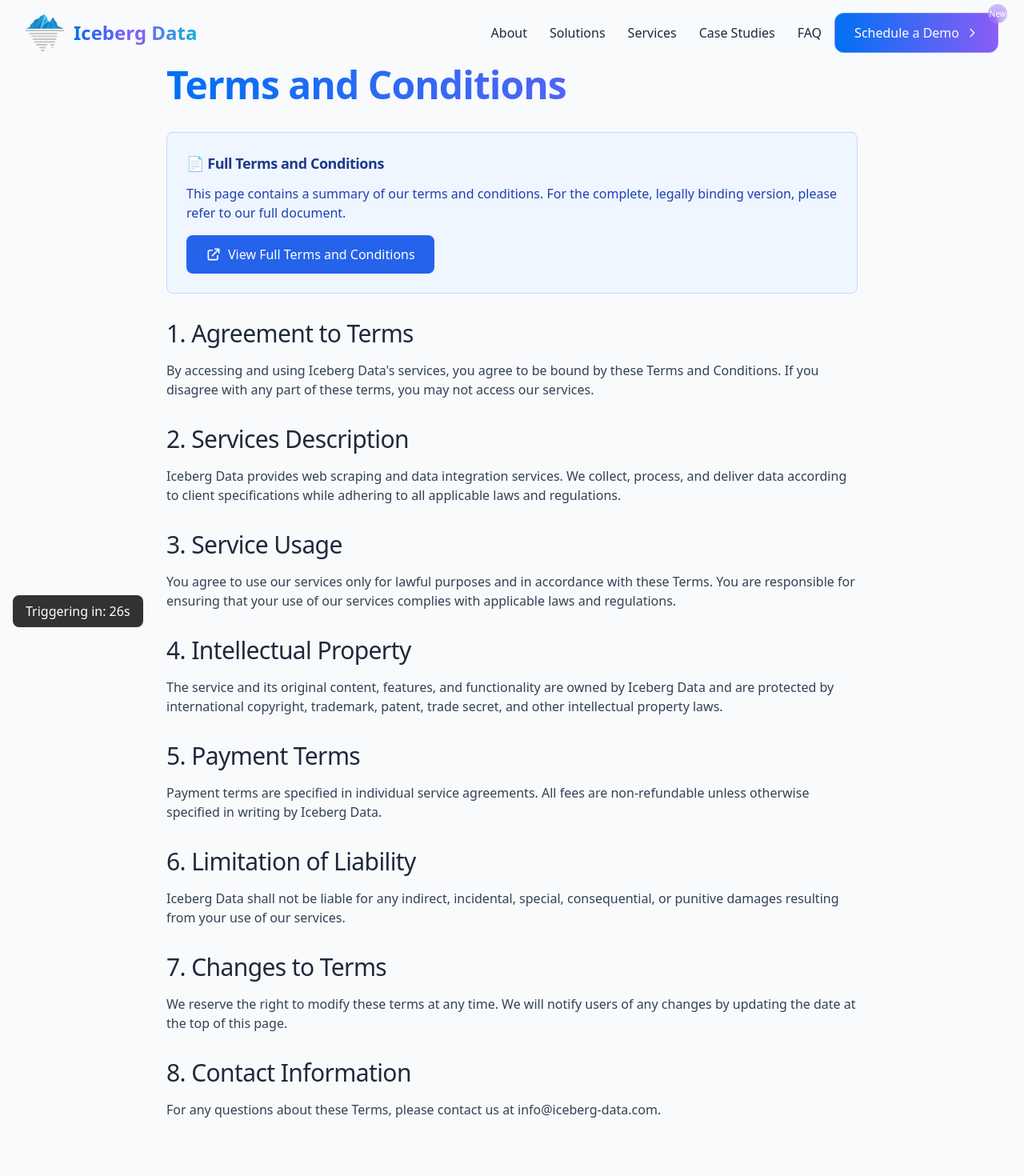
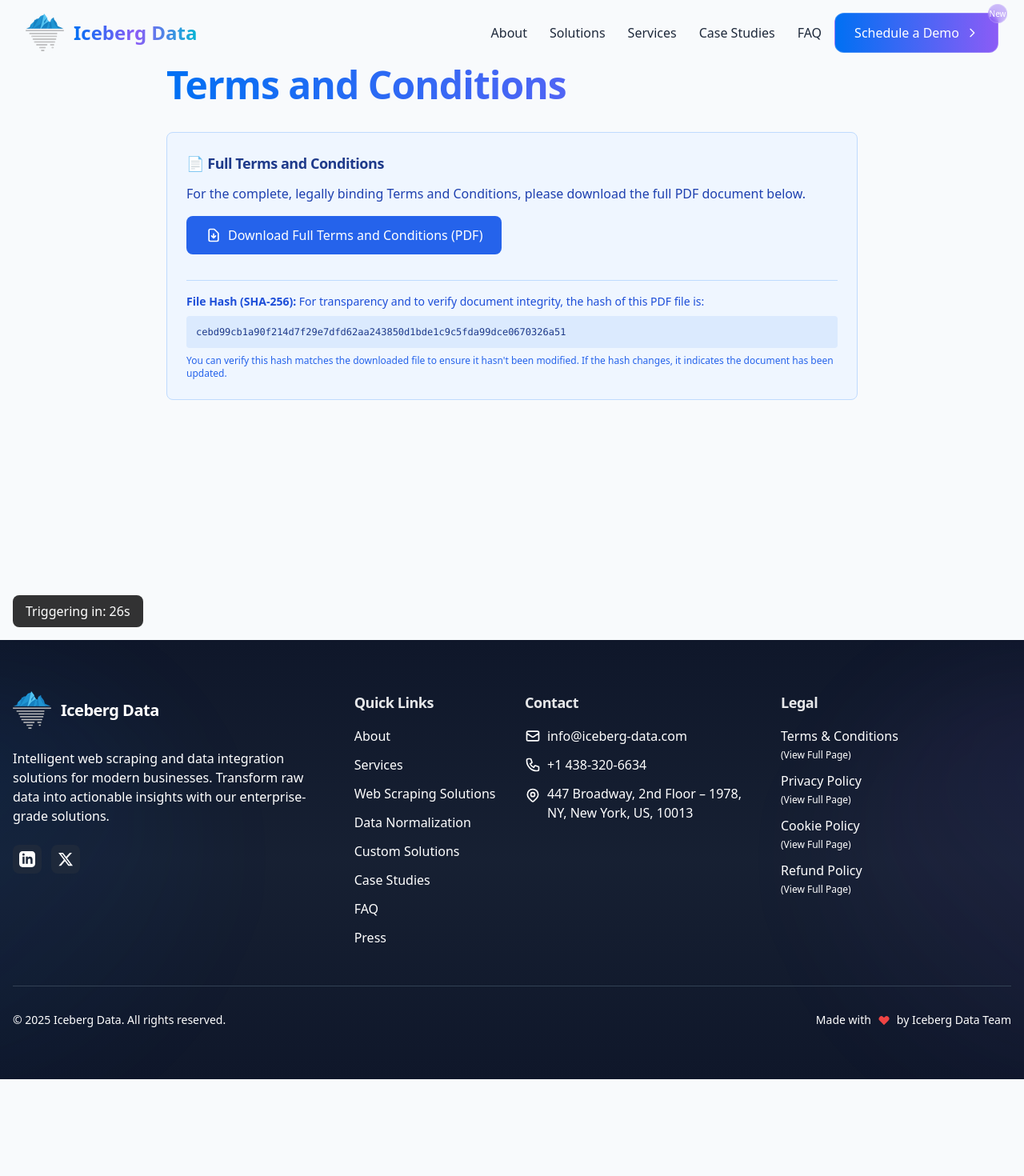
Before and after one commit to icebergdata-io/web, a React (Vite) app: page /terms in a window 1280 px wide. Shown: the top 1470 px of the page at 80% size. After the commit the page ends 1349 px from the top, so only its background shows below. Built offline with nearby package versions, Linux system fonts and the light colour scheme.

Commit message:
Add Terms PDF download with hash verification and remove duplicate summary content

```diff
--- a/src/policies/Terms.jsx
+++ b/src/policies/Terms.jsx
@@ -9,77 +9,29 @@
         <div className="bg-blue-50 border border-blue-200 rounded-lg p-6 mb-8">
           <h2 className="text-lg font-semibold text-blue-900 mb-3">📄 Full Terms and Conditions</h2>
           <p className="text-blue-800 mb-4">
-            This page contains a summary of our terms and conditions. For the complete, legally binding version, please refer to our full document.
+            For the complete, legally binding Terms and Conditions, please download the full PDF document below.
           </p>
           <a
-            href="https://docs.google.com/document/d/1JJ2_Imic9PQ5Ch544DgooxusuZLqDx6JXUo4iZZ1KfM"
-            target="_blank"
-            rel="noopener noreferrer"
-            className="inline-flex items-center px-6 py-3 bg-blue-600 text-white font-medium rounded-lg hover:bg-blue-700 transition-colors duration-200"
+            href="/terms.pdf"
+            download="ICEBERG DATA LLC STANDARD TERMS AND CONDITIONS FOR DATA SERVICES.pdf"
+            className="inline-flex items-center px-6 py-3 bg-blue-600 text-white font-medium rounded-lg hover:bg-blue-700 transition-colors duration-200 mb-4"
           >
             <svg className="w-5 h-5 mr-2" fill="none" stroke="currentColor" viewBox="0 0 24 24">
-              <path strokeLinecap="round" strokeLinejoin="round" strokeWidth={2} d="M10 6H6a2 2 0 00-2 2v10a2 2 0 002 2h10a2 2 0 002-2v-4M14 4h6m0 0v6m0-6L10 14" />
+              <path strokeLinecap="round" strokeLinejoin="round" strokeWidth={2} d="M12 10v6m0 0l-3-3m3 3l3-3m2 8H7a2 2 0 01-2-2V5a2 2 0 012-2h5.586a1 1 0 01.707.293l5.414 5.414a1 1 0 01.293.707V19a2 2 0 01-2 2z" />
             </svg>
-            View Full Terms and Conditions
+            Download Full Terms and Conditions (PDF)
           </a>
-        </div>
-
-        <div className="prose prose-lg">
-          <section className="mb-8">
-            <h2 className="text-display-sm mb-4 text-dark-800">1. Agreement to Terms</h2>
-            <p className="text-dark-700 mb-4">
-              By accessing and using Iceberg Data's services, you agree to be bound by these Terms and Conditions. If you disagree with any part of these terms, you may not access our services.
+          <div className="mt-4 pt-4 border-t border-blue-200">
+            <p className="text-sm text-blue-700 mb-2">
+              <strong>File Hash (SHA-256):</strong> For transparency and to verify document integrity, the hash of this PDF file is:
             </p>
-          </section>
-
-          <section className="mb-8">
-            <h2 className="text-display-sm mb-4 text-dark-800">2. Services Description</h2>
-            <p className="text-dark-700 mb-4">
-              Iceberg Data provides web scraping and data integration services. We collect, process, and deliver data according to client specifications while adhering to all applicable laws and regulations.
+            <code className="block bg-blue-100 text-blue-900 p-3 rounded font-mono text-xs break-all">
+              cebd99cb1a90f214d7f29e7dfd62aa243850d1bde1c9c5fda99dce0670326a51
+            </code>
+            <p className="text-xs text-blue-600 mt-2">
+              You can verify this hash matches the downloaded file to ensure it hasn't been modified. If the hash changes, it indicates the document has been updated.
             </p>
-          </section>
-
-          <section className="mb-8">
-            <h2 className="text-display-sm mb-4 text-dark-800">3. Service Usage</h2>
-            <p className="text-dark-700 mb-4">
-              You agree to use our services only for lawful purposes and in accordance with these Terms. You are responsible for ensuring that your use of our services complies with applicable laws and regulations.
-            </p>
-          </section>
-
-          <section className="mb-8">
-            <h2 className="text-display-sm mb-4 text-dark-800">4. Intellectual Property</h2>
-            <p className="text-dark-700 mb-4">
-              The service and its original content, features, and functionality are owned by Iceberg Data and are protected by international copyright, trademark, patent, trade secret, and other intellectual property laws.
-            </p>
-          </section>
-
-          <section className="mb-8">
-            <h2 className="text-display-sm mb-4 text-dark-800">5. Payment Terms</h2>
-            <p className="text-dark-700 mb-4">
-              Payment terms are specified in individual service agreements. All fees are non-refundable unless otherwise specified in writing by Iceberg Data.
-            </p>
-          </section>
-
-          <section className="mb-8">
-            <h2 className="text-display-sm mb-4 text-dark-800">6. Limitation of Liability</h2>
-            <p className="text-dark-700 mb-4">
-              Iceberg Data shall not be liable for any indirect, incidental, special, consequential, or punitive damages resulting from your use of our services.
-            </p>
-          </section>
-
-          <section className="mb-8">
-            <h2 className="text-display-sm mb-4 text-dark-800">7. Changes to Terms</h2>
-            <p className="text-dark-700 mb-4">
-              We reserve the right to modify these terms at any time. We will notify users of any changes by updating the date at the top of this page.
-            </p>
-          </section>
-
-          <section className="mb-8">
-            <h2 className="text-display-sm mb-4 text-dark-800">8. Contact Information</h2>
-            <p className="text-dark-700 mb-4">
-              For any questions about these Terms, please contact us at info@iceberg-data.com.
-            </p>
-          </section>
+          </div>
         </div>
       </div>
     </div>
```
Also changed, not shown: 2 other files (tests, documents, lock files or other folders).
